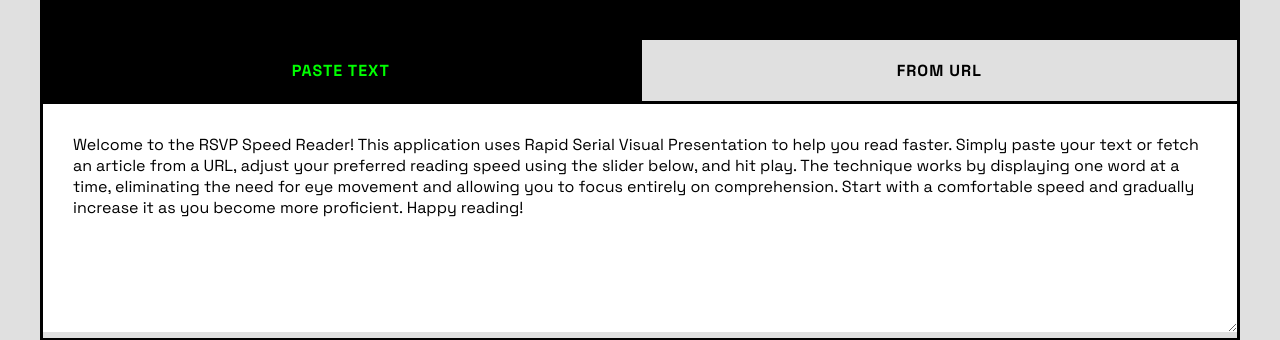
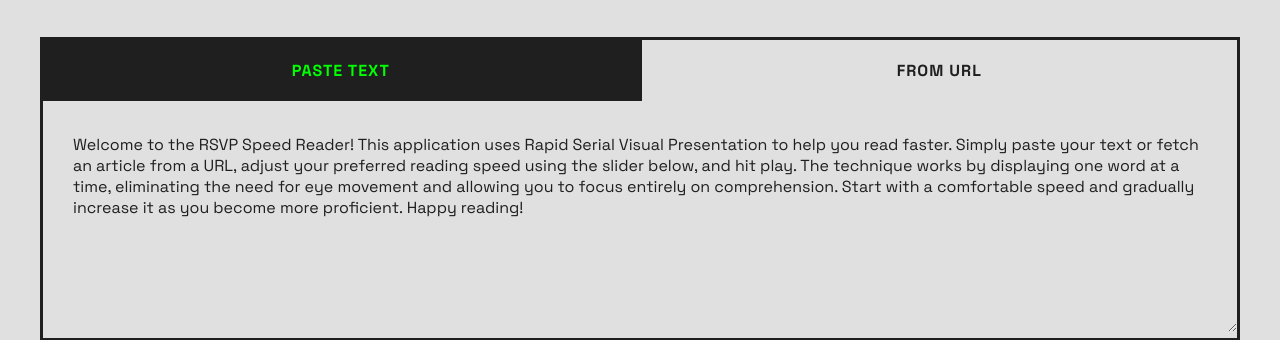
Before and after one commit to saqlainmmomin/project, a plain HTML site: page index.html in a window 1280 px wide. Shown: the part 126-466 px from the top of the page. Drawn offline with nearby package versions, Linux system fonts and the light colour scheme.

Commit message:
Update style.css
Changed a few background colors

```diff
--- a/style.css
+++ b/style.css
@@ -3,8 +3,8 @@
 
 /* Brutalist Variables */
 :root {
-    --black: #000000;
-    --white: #ffffff;
+    --black: #1F1F1F;
+    --white: #FDFBF7;
     --bg-gray: #e0e0e0;
     --gray: #808080;
     --light-gray: #d0d0d0;
@@ -36,8 +36,8 @@ body {
 
 /* Header */
 header {
-    background: var(--black);
-    color: var(--white);
+    background: var(--bg-gray);
+    color: var(--black);
     padding: 40px 30px;
     border-bottom: var(--border-width) solid var(--black);
     position: relative;
@@ -73,7 +73,7 @@ header h1 {
 .tabs {
     display: flex;
     gap: 0;
-    border-bottom: var(--border-width) solid var(--black);
+    border-bottom: var(--border-width) solid var(--bg-gray);
 }
 
 .tab-btn {
@@ -120,7 +120,7 @@ textarea {
     padding: 30px;
     font-size: 1rem;
     font-family: 'Space Grotesk', monospace;
-    background: var(--white);
+    background: var(--bg-grey);
     color: var(--black);
     border: none;
     resize: vertical;
```
